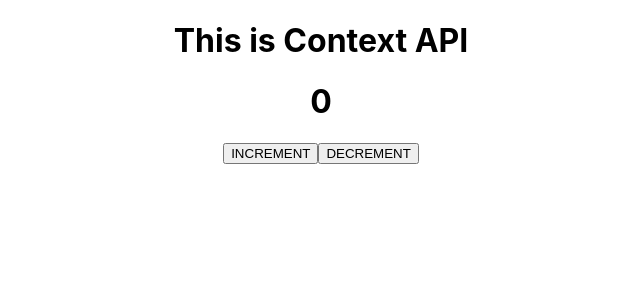
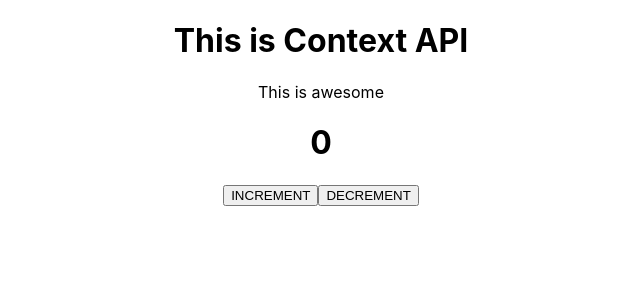
Before and after one commit to kabir-webDev/useReducer, a React (Create React App) app: page / in a window 1280 px wide. Shown: the top 300 px of the page, without its empty margins (319-959 px from the left). Built offline with nearby package versions, Linux system fonts and the light colour scheme.

Commit message:
Another branch test

```diff
--- a/src/App.js
+++ b/src/App.js
@@ -1,17 +1,16 @@
-import React from 'react';
-import './App.css';
-import { useState } from 'react';
-import TextHidden from './component/Delete/TextHidden';
-import Fetch from './component/FetchData/Fetch';
-import ComponentA from './ContextComponent/ComponentA';
-import ComponentB from './ContextComponent/ComponentB';
-import {UserContext} from './ContextComponent/UserContext';
-import ComponentE from './ContextComponent/ComponentE';
-import ReducerPrac from './ReducerPrac';
+import React from "react";
+import "./App.css";
+import { useState } from "react";
+import TextHidden from "./component/Delete/TextHidden";
+import Fetch from "./component/FetchData/Fetch";
+import ComponentA from "./ContextComponent/ComponentA";
+import ComponentB from "./ContextComponent/ComponentB";
+import { UserContext } from "./ContextComponent/UserContext";
+import ComponentE from "./ContextComponent/ComponentE";
+import ReducerPrac from "./ReducerPrac";
+import Another from "./component/Another.JS";
 
 function App() {
-
-
   return (
     <div className="App">
       {/* <TextHidden text={"This is awesome. This is cool. This is great great greatness. This is fucking awesome. This is cool."} maxlength={11}/> */}
@@ -20,11 +19,11 @@ function App() {
         <UserContext.Provider value="This is from Component h">
           <ComponentA/>
           <ComponentB/> */}
-          {/* <ComponentE/> */}
-        {/* </UserContext.Provider> */}
-        <h1>This is Context API</h1>
-        <ReducerPrac/>
-
+      {/* <ComponentE/> */}
+      {/* </UserContext.Provider> */}
+      <h1>This is Context API</h1>
+      <Another />
+      <ReducerPrac />
     </div>
   );
 }
--- /dev/null
+++ b/src/component/Another.JS
@@ -0,0 +1,7 @@
+import React from "react";
+
+function Another() {
+  return <div>This is awesome</div>;
+}
+
+export default Another;
```
